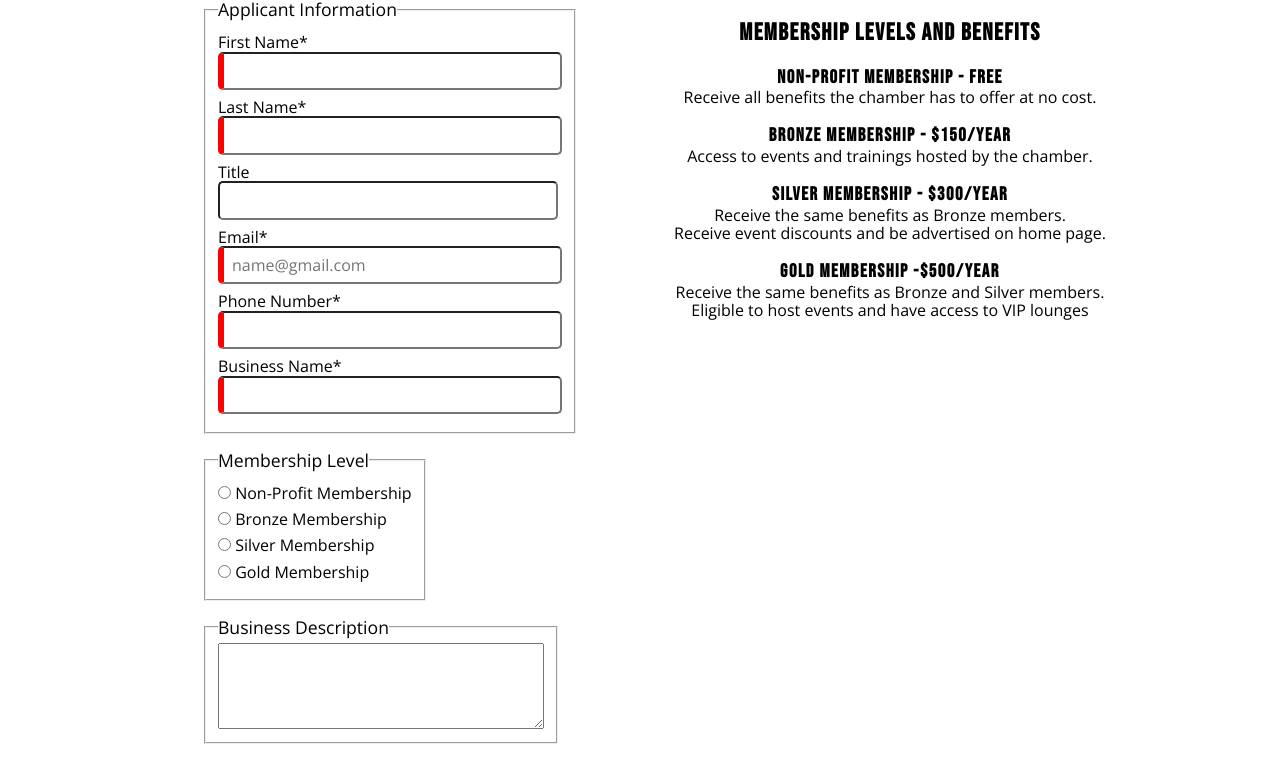
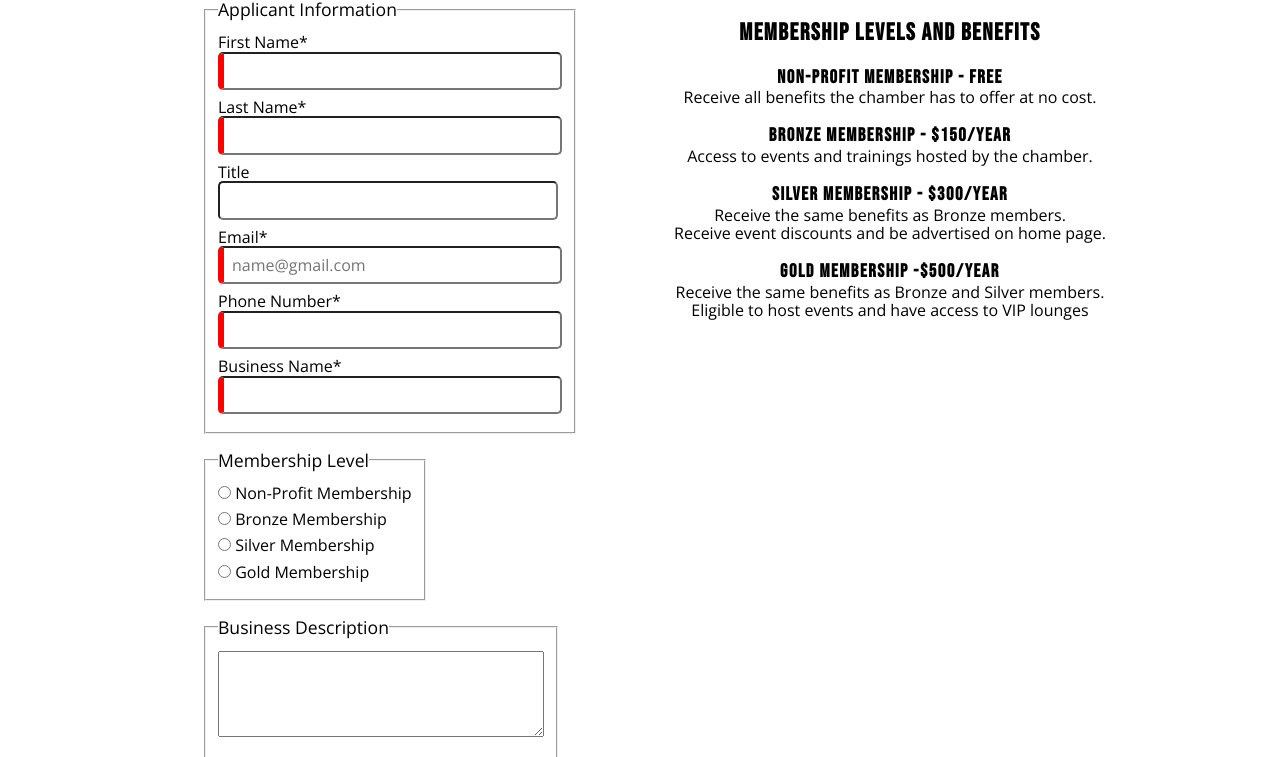
Before and after one commit to ktakamasa/wdd230, a plain HTML site: page chamber/join.html in a window 1280 px wide. Shown: the part 181-938 px from the top of the page. Drawn offline with nearby package versions, Linux system fonts and the light colour scheme.

Commit message:
fix join page errors

```diff
--- a/chamber/join.html
+++ b/chamber/join.html
@@ -106,7 +106,7 @@
 
                     <fieldset>
                         <legend>Business Description</legend>
-                        <label"><textarea name="description"></textarea></label>
+                        <label><textarea name="description"></textarea></label>
                     </fieldset>
                     <input type="hidden" name="date" value="">
 
@@ -156,7 +156,7 @@
     </footer>
 
     <script src="scripts/scripts.js"></script>
-    <script src="scripts/form.js></script>
+    <script src="scripts/form.js"></script>
 
 </body>
 
```
